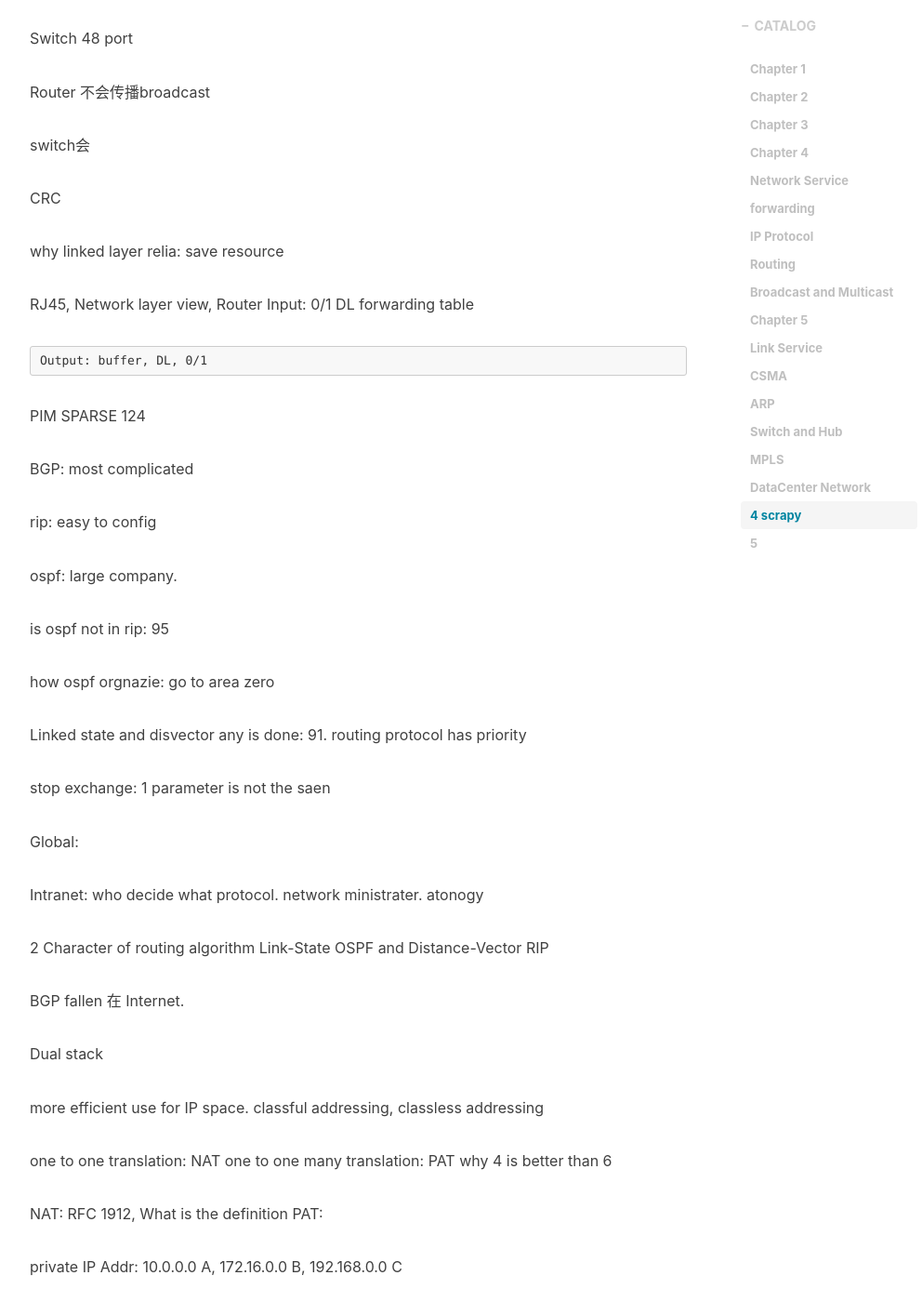
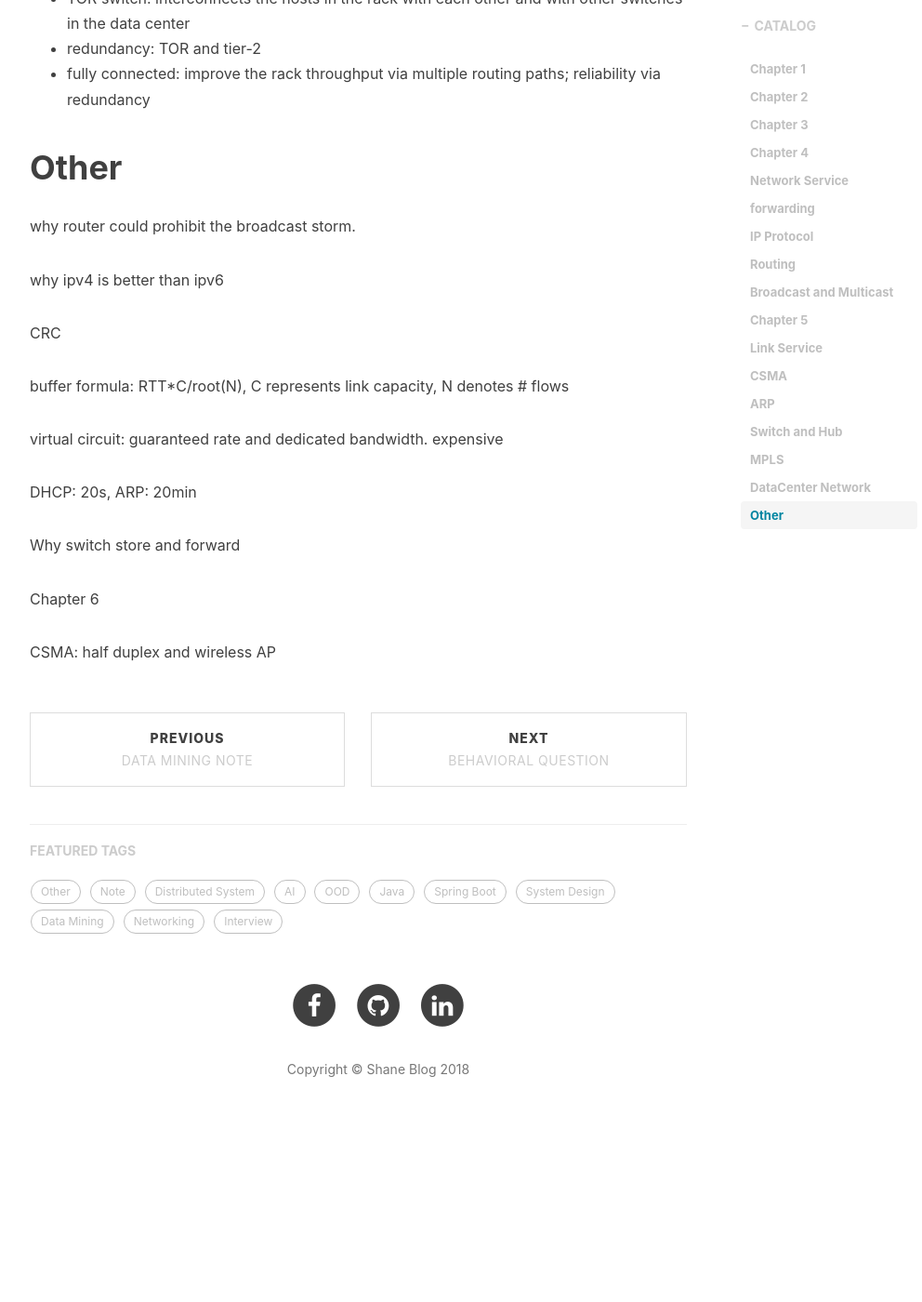
Before and after one commit to wirybeaver/wirybeaver.github.io, a Jekyll site: the page built from _posts/2018-09-19-networking-note .md, in a window 1280 px wide and 1400 px high, scrolled down 16058 px. Shown: the whole window at 93% size, without its empty margins (233-1225 px from the left). Built offline with Jekyll 4.4.1, drawn with Linux system fonts in a browser that asks for light colours; nearby versions of some CDN libraries; comment, search, counter and statistics services are not loaded; after the commit the page ends 17312 px from its top, so only the background shows below that; some of the changed text lies outside the part shown.

Commit message:
update networking note

```diff
--- a/_posts/2018-09-19-networking-note .md
+++ b/_posts/2018-09-19-networking-note .md
@@ -254,7 +254,12 @@
 - Why include port? Datagrams arrive from WAN have same dst. Router use port number to identify which host the datagram should be sent to.
 
 ipv6
--no fragmentation or checksum. flow.
+- 128 bit
+- fixed length header : 40
+- don't include most of options IPV4 can incldue: no fragmentation or checksum.
+- several fields are same in spirit
+    - ipv6: traffic class, payload length, next header, hop limit
+    - ipv4: service type, datagram length, up-layer protocol, time to live
 - Dual Stack: some routers can translate between tow formats. Loss flow fields.
 - Tunneling: IPv6 carried as payload in IPv4 datagram among routers.
 
@@ -338,7 +343,7 @@
     - parity checking: A parity value for each column and row. EDC contains i+j+1 bits. Basic idea.
     - checksum: used only in layer 4.
     - cyclic redundacy check: adapter:
-- full duplex and half duplex: nodes at both side may transmit packets at the same time.
+- full duplex and half duplex: nodes at both side may transmit packets at the same time. input and output in the same interface
 
 ## CSMA
 - random access: allow and recover from collisions. Used by Ethernet. 'Taking turns' and channel partitioning is the other two broadcast access MAC protocol.
@@ -414,158 +419,22 @@
 - redundancy: TOR and tier-2
 - fully connected: improve the rack throughput via multiple routing paths; reliability via redundancy
 
-## 4 scrapy
-Switch 48 port
+# Other
+why router could prohibit the broadcast storm.
 
-Router 不会传播broadcast
+why ipv4 is better than ipv6
 
-switch会
 
 CRC
 
-why linked layer relia: save resource
+buffer formula: RTT\*C/root(N), C represents link capacity, N denotes \# flows
 
-RJ45, Network layer view, Router
-Input: 0/1 DL forwarding table
+virtual circuit: guaranteed rate and dedicated bandwidth. expensive
 
-    Output: buffer, DL, 0/1
+DHCP: 20s, ARP: 20min
 
-PIM SPARSE 124
+Why switch store and forward
 
-BGP: most complicated
+Chapter 6
 
-rip: easy to config
-
-ospf: large company.
-
-is ospf not in rip: 95
-
-how ospf orgnazie: go to area zero
-
-Linked state and disvector any is done: 91. routing protocol has priority
-
-stop exchange: 1 parameter is not the saen
-
-
-Global:
-
-Intranet: who decide what protocol. network ministrater. atonogy
-
-2 Character of routing algorithm Link-State OSPF and Distance-Vector RIP
-
-BGP fallen 在 Internet.
-
-Dual stack
-
-more efficient use for IP space. classful addressing, classless addressing
-
-one to one translation: NAT
-one to one many translation: PAT
-why 4 is better than 6
-
-NAT: RFC 1912, What is the definition
-PAT:
-
-private IP Addr: 10.0.0.0 A, 172.16.0.0 B, 192.168.0.0 C
-
-5 Info, DHCP: IP mask gw dns1 dns2
-
-8 wires/4pairs
-
-full duplex: input and output in the same interface.
-
-interface: 3 layers. bit, MAC Addr,IP addr
-
-buffer公式： RTT * C
-
-2 router algo: BGP ERGARP linespeed: bandwidth
-
-3 farctor in net work layer, Call set up, routing, forwarding
-
-forwarding (inside router, look up forwaring table, send to the output interface) vs routing.
-
-virtual channel: guranteed rate, dedicated bandwidth. dis: expensive
-
-## 5
-Transport: Logical end
-
-Network: Router to Router
-
-LinkedLayer : node (adapter, 网卡) to node, why. Collision.
-
-synchronized: time order
-
-100 meters
-
-fully duplex, parital duplex
-
-CSMA/CD
-
-DHCP 返回5 20s
-
-ARP 20minites
-
-48 Mac: 24 manufacture
-
-CRC 算法
-
-Ethernet cheaper, openstandard
-
-When Ethernet's CSMD: half duplicate
-
-Each link is its own collision domain.
-
-Swithcer - Switcher 不阻止 broadcast ，因为有store, 相连的s impact with each other
-Router-Router. 阻止
-
-switch 有点想ARP 可以自我学习
-
-LAN segment
-
-Switch: CPU memory
-
-贵的swittch，4个port 对应 一个CPU. Console port可以连PC -> config IP addr, http. serialially
-
-box 可以you trunk frame
-
-Trunk的字段只有switch有 802.1Q frame。
-
-Token passing不考
-
-CSMD: half duplex involved in hub, wireless AP
-full duplex, switch dont need
-
-hub: 如果有一个collision， 所有人的都可以感到。 wireless
-one broadcast 和 one collision domain
-
-switch: 48 collision domain
-
-Switch keep track of TIES MAC ADDRESS WITH INTERFACE, keep ARP TABLE
-
-Why switch store and forward: check error
-
-如果switch的摸个port是full dupelx，不需要check error
-
-table 20 minites
-
-hub每个端口的传输速录是一样的
-
-switch: learning, VLAN
-
-ethner cable: 8 wire, 4 pair. half duplex, 占有一个pair， t/r共享 有冲突
-
-43-44 on test
-
-boder router - core router - distribution swithers - access swithches
-
-load balancer:
-
-TOR: top of rack
-
-redundancy zai tier-2和tor
-
-two options： pipe bigger
-
-77
-iGP：3
-EGP：BGP
+CSMA: half duplex and wireless AP
```
